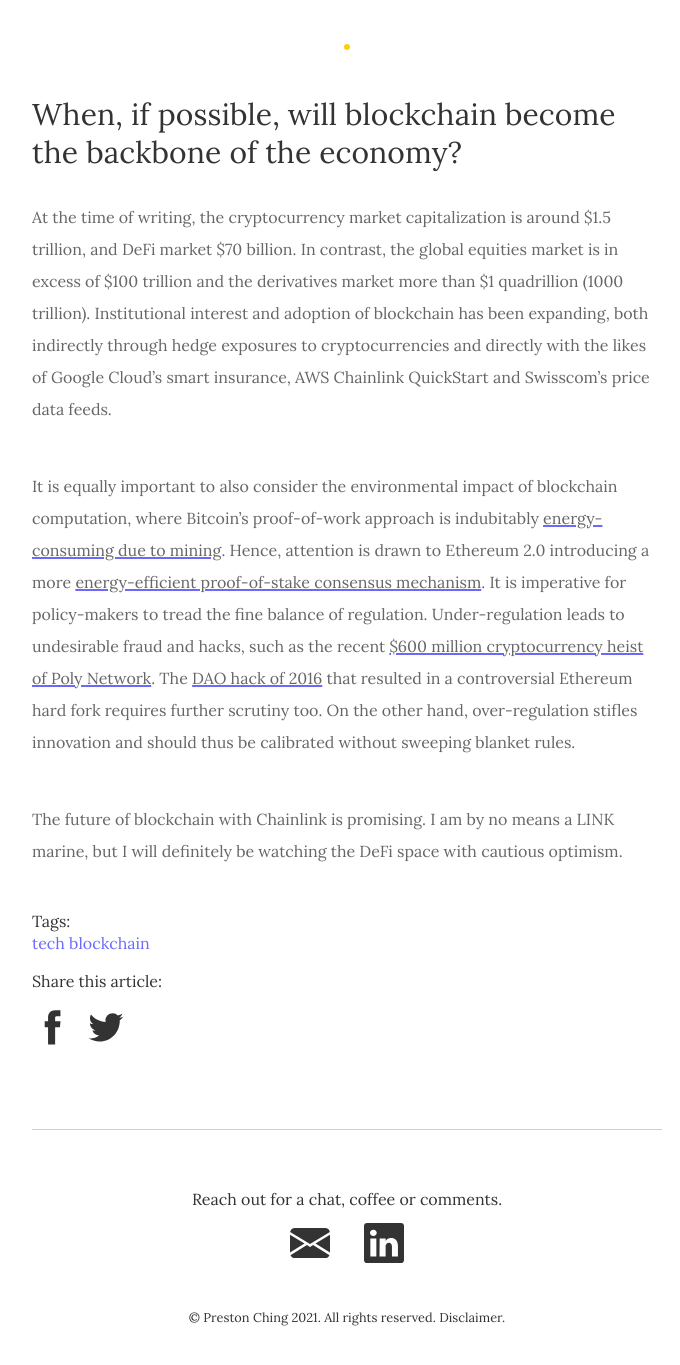
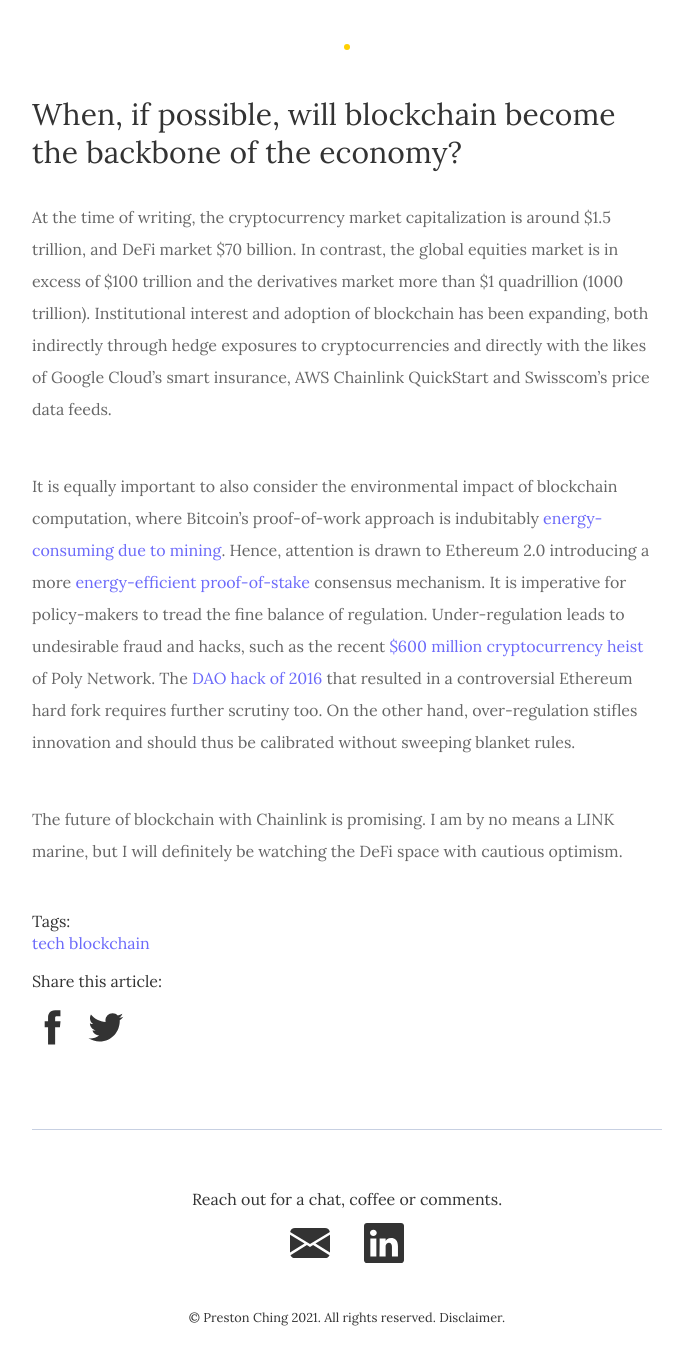
Before and after one commit to PrestonChing/prestonching.github.io, a Jekyll site: the page built from _posts/2021-08-20-chainlink-blockchain.md, in a window 1280 px wide and 1400 px high, scrolled down 6180 px. Shown: the top 1365 px of the window, without its empty margins (293-973 px from the left). Built offline with Jekyll 4.4.1, drawn with Linux system fonts in a browser that asks for light colours.

Commit message:
edit link formats

```diff
--- a/_posts/2021-08-20-chainlink-blockchain.md
+++ b/_posts/2021-08-20-chainlink-blockchain.md
@@ -61,6 +61,6 @@
 
 At the time of writing, the cryptocurrency market capitalization is around $1.5 trillion, and DeFi market $70 billion. In contrast, the global equities market is in excess of $100 trillion and the derivatives market more than $1 quadrillion (1000 trillion). Institutional interest and adoption of blockchain has been expanding, both indirectly through hedge exposures to cryptocurrencies and directly with the likes of Google Cloud’s smart insurance, AWS Chainlink QuickStart and Swisscom’s price data feeds.
 
-It is equally important to also consider the environmental impact of blockchain computation, where Bitcoin’s proof-of-work approach is indubitably [energy-consuming due to mining](https://www.ft.com/content/1aecb2db-8f61-427c-a413-3b929291c8ac). Hence, attention is drawn to Ethereum 2.0 introducing a more [energy-efficient proof-of-stake consensus mechanism](https://spectrum.ieee.org/ethereum-plans-to-cut-its-absurd-energy-consumption-by-99-percent). It is imperative for policy-makers to tread the fine balance of regulation. Under-regulation leads to undesirable fraud and hacks, such as the recent [$600 million cryptocurrency heist of Poly Network](https://www.cnbc.com/2021/08/12/poly-network-hacker-behind-600-million-crypto-heist-did-it-for-fun.html). The [DAO hack of 2016](https://www2.deloitte.com/ie/en/pages/technology/articles/DAO-Attack-Analysis.html) that resulted in a controversial Ethereum hard fork requires further scrutiny too. On the other hand, over-regulation stifles innovation and should thus be calibrated without sweeping blanket rules.
+It is equally important to also consider the environmental impact of blockchain computation, where Bitcoin’s proof-of-work approach is indubitably [energy-consuming due to mining](https://www.ft.com/content/1aecb2db-8f61-427c-a413-3b929291c8ac). Hence, attention is drawn to Ethereum 2.0 introducing a more [energy-efficient proof-of-stake](https://spectrum.ieee.org/ethereum-plans-to-cut-its-absurd-energy-consumption-by-99-percent) consensus mechanism. It is imperative for policy-makers to tread the fine balance of regulation. Under-regulation leads to undesirable fraud and hacks, such as the recent [$600 million cryptocurrency heist](https://www.cnbc.com/2021/08/12/poly-network-hacker-behind-600-million-crypto-heist-did-it-for-fun.html) of Poly Network. The [DAO hack of 2016](https://www2.deloitte.com/ie/en/pages/technology/articles/DAO-Attack-Analysis.html) that resulted in a controversial Ethereum hard fork requires further scrutiny too. On the other hand, over-regulation stifles innovation and should thus be calibrated without sweeping blanket rules.
 
 The future of blockchain with Chainlink is promising. I am by no means a LINK marine, but I will definitely be watching the DeFi space with cautious optimism.
--- a/_sass/4-layouts/_post.scss
+++ b/_sass/4-layouts/_post.scss
@@ -62,13 +62,13 @@
     line-height: 32px;
     color: $gray;
   }
-  a {
-    text-decoration: underline $primary-color 2px;
-    color: $gray;
-    &:hover {
-      text-decoration: underline $dark 2px;
-    }
-  }
+  // a {
+  //   text-decoration: underline $primary-color 2px;
+  //   color: $gray;
+  //   &:hover {
+  //     text-decoration: underline $dark 2px;
+  //   }
+  // }
 }
 
 .post__caption {
```
